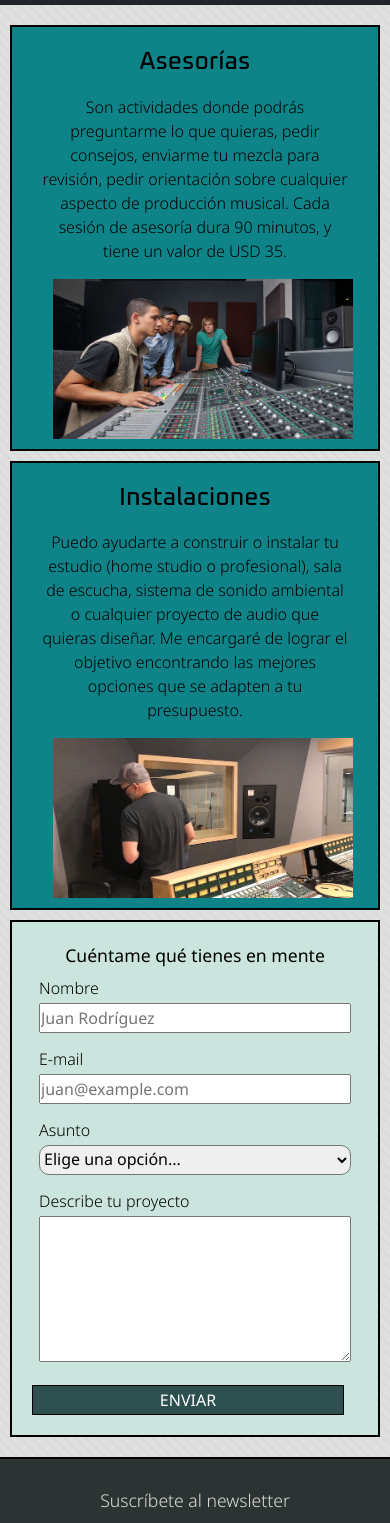
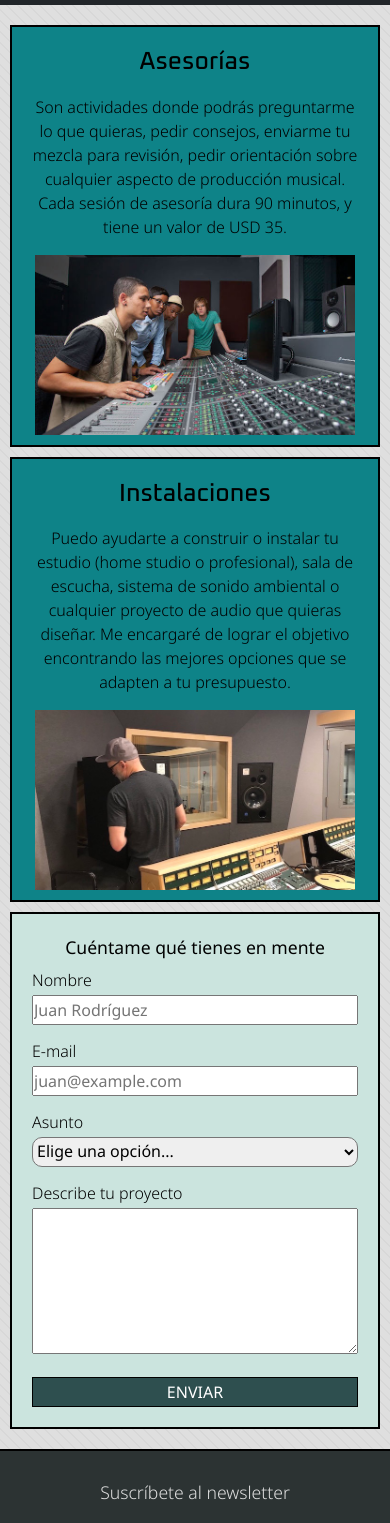
Before and after one commit to henryckg/henryck-guaramato, a website: page pages/advisory.html in a window 390 px wide. Shown: the part 56-1579 px from the top of the page. Drawn offline with nearby package versions, Linux system fonts and the light colour scheme.

Commit message:
correciones en asesorias

```diff
--- a/scss/_advisory.scss
+++ b/scss/_advisory.scss
@@ -9,11 +9,11 @@
     margin: 20px 30px;
     .asesorias{
         grid-area: asesorias;
-        @include advisory
+        @include advisory;
     }
     .instalaciones{
         grid-area: instalaciones;
-        @include advisory
+        @include advisory;
     }
     .advisoryForm{
         background-color: $lightBg;
@@ -61,6 +61,7 @@
             grid-column: 4 / 6;
             grid-row: 2 / 4;
             justify-self: center;
+            width: 90%;
             .txtArea{
                 width: 100%;
                 outline: none;
--- a/scss/_mediaqueries.scss
+++ b/scss/_mediaqueries.scss
@@ -76,30 +76,19 @@
         "asesorias asesorias"
         "instalaciones instalaciones"
         "form form";
-        section{
-            h2{
-                margin-top: 10px;
-            }
-            div{
-                flex-direction: column;
-                align-items: center;
-                justify-content: space-between;
-                text-align: center;
-                p{
-                    padding: 0;
-                }
-                img{
-                    width: 320px;
-                    height: 180px;
-                    margin-left: 0px;
-                }
-            }
+        .asesorias{
+            @include advisoryMobile;
+        }
+        .instalaciones{
+            @include advisoryMobile;
         }
         .advisoryForm{
             display: flex;
             flex-direction: column;
+            align-items: center;
             .nameForm{
                 margin: 7px;
+                width: 100%;
                 label{
                     margin-bottom: 3px;
                 }
@@ -109,6 +98,7 @@
             }
             .emailForm{
                 margin: 7px;
+                width: 100%;
                 label{
                     margin-bottom: 3px;
                 }
@@ -118,6 +108,7 @@
             }
             .caseForm{
                 margin: 7px;
+                width: 100%;
                 label{
                     margin-bottom: 3px;
                 }
@@ -127,6 +118,7 @@
             }
             .describeForm{
                 margin: 7px;
+                width: 100%;
                 label{
                     margin-bottom: 3px;
                 }
@@ -138,7 +130,6 @@
             }
             .btnForm{
                 width: 100%;
-                padding-right: 14px;
             }
         }
     }
--- a/scss/_mixins.scss
+++ b/scss/_mixins.scss
@@ -97,3 +97,25 @@
         margin-bottom: 10px;
     }
 }
+
+/* Mixin para página de asesorías en mobile */
+
+@mixin advisoryMobile{
+    h2{
+        margin-top: 10px;
+    }
+    div{
+        flex-direction: column;
+        align-items: center;
+        justify-content: space-between;
+        text-align: center;
+        p{
+            padding: 0;
+        }
+        img{
+            width: 320px;
+            height: 180px;
+            margin-left: 0px;
+        }
+    }
+}
```
Also changed, not shown: css/style.css. Lines whose indentation alone changed are shown as unchanged.
